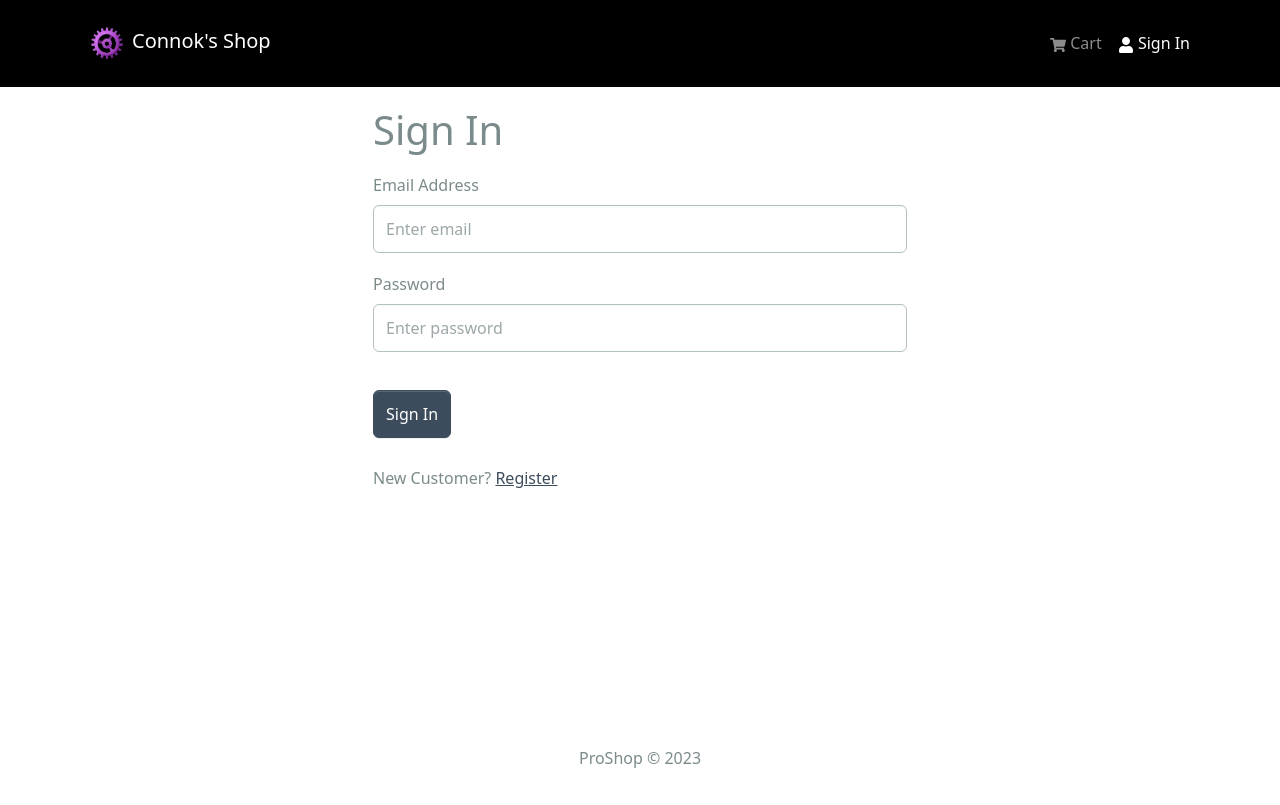
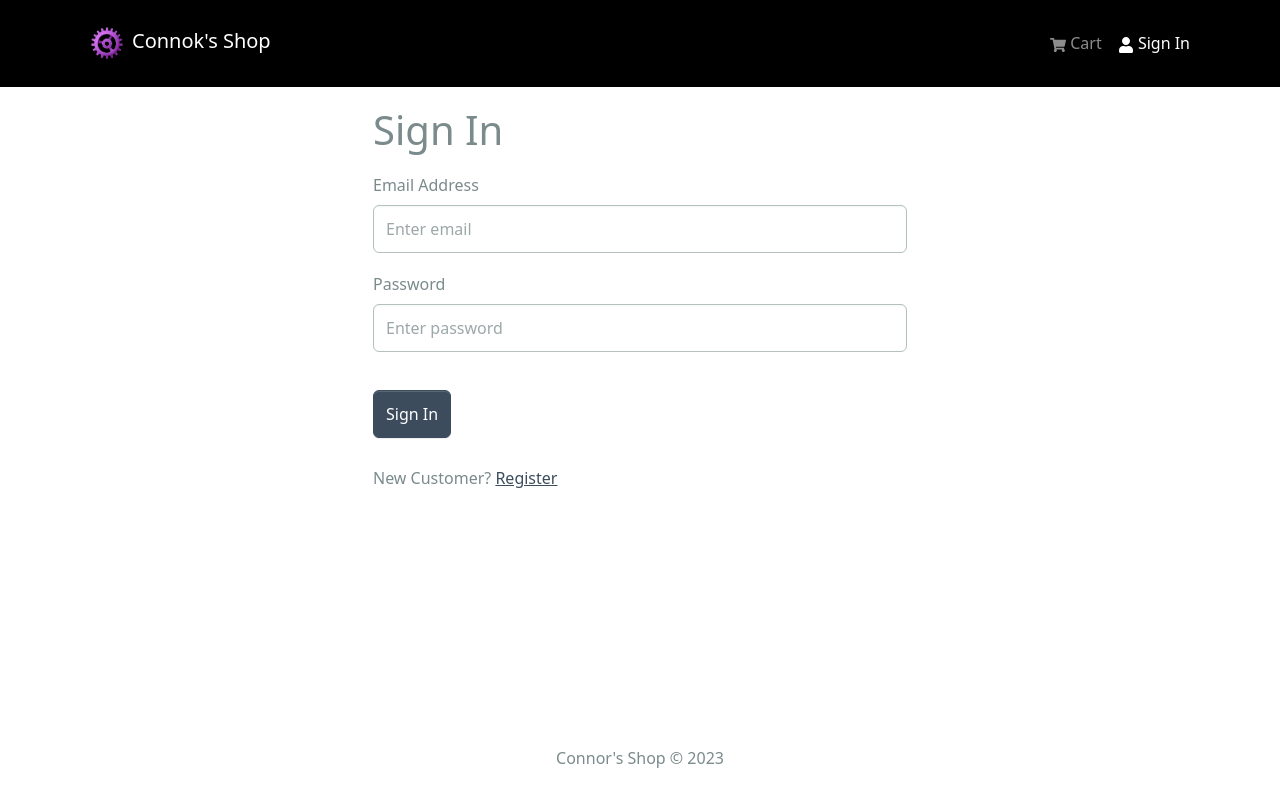
Before and after one commit to Connok/connors-shop, a React (Create React App) app in the folder frontend/: page /login in a window 1280 px wide. Built offline with nearby package versions, Linux system fonts and the light colour scheme.

Commit message:
fotter change

```diff
--- a/frontend/src/components/Footer.jsx
+++ b/frontend/src/components/Footer.jsx
@@ -7,7 +7,7 @@ const Footer = () => {
       <Container>
         <Row>
           <Col className="text-center py-3">
-            <p>ProShop &copy; {currentYear}</p>
+            <p>Connor's Shop &copy; {currentYear}</p>
           </Col>
         </Row>
       </Container>
```
